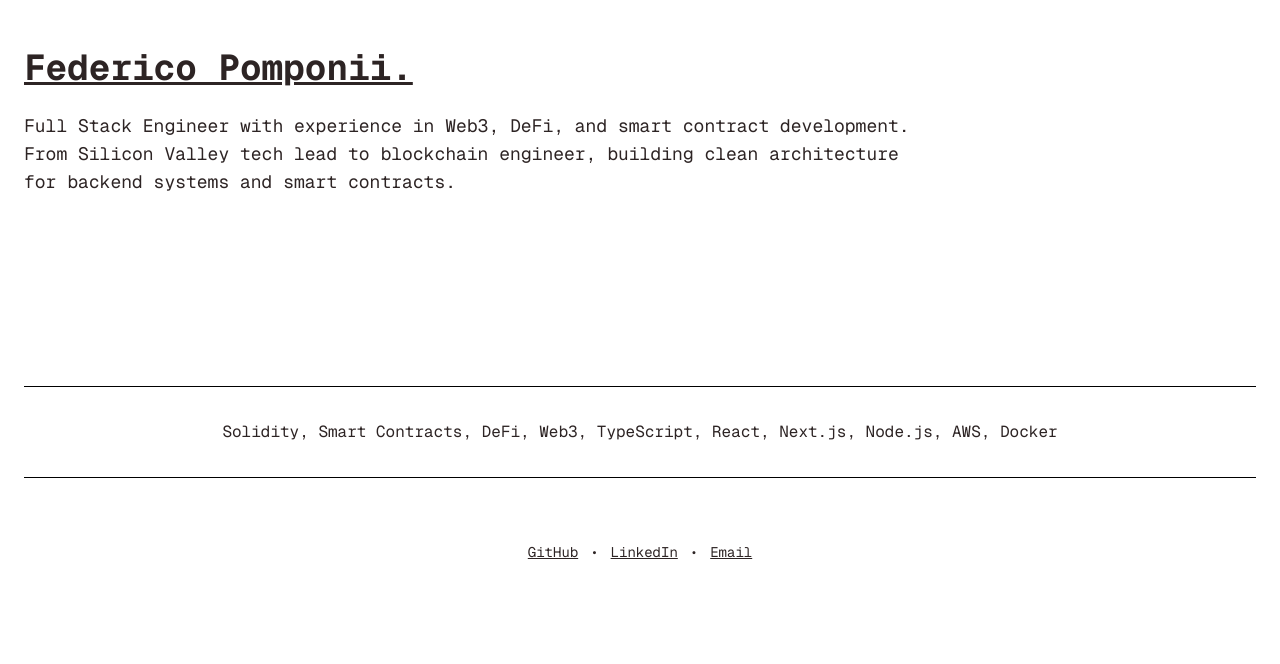
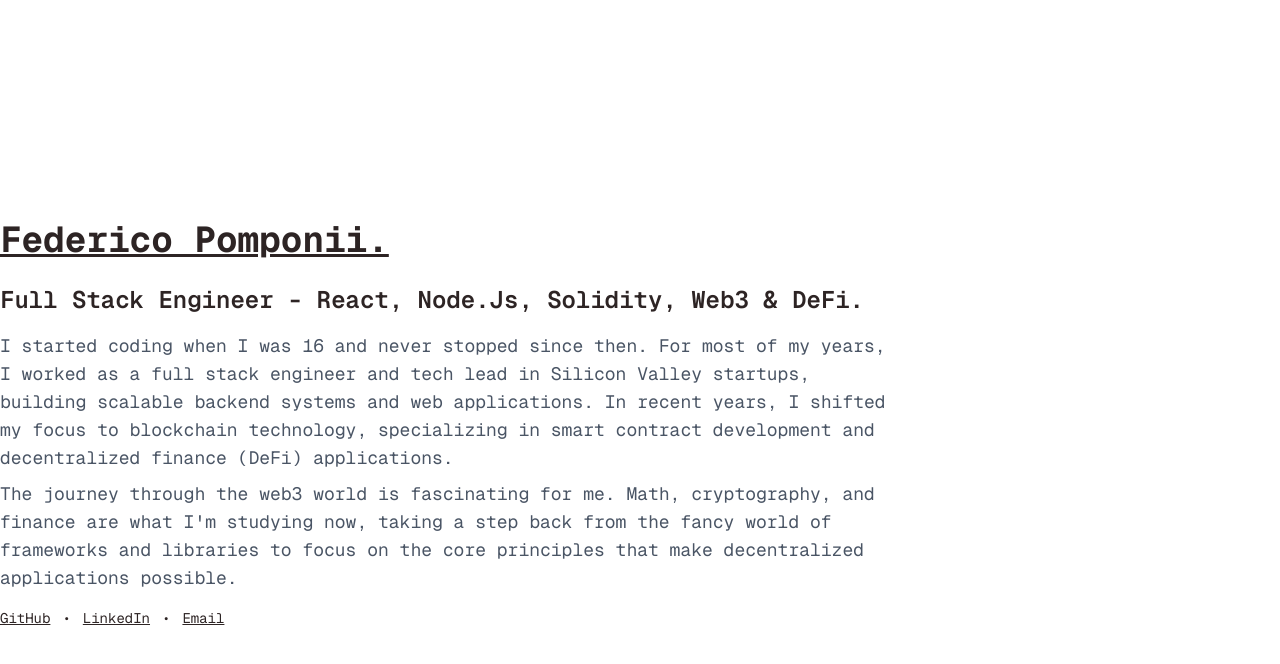
Before and after one commit to pmpwith2i/fpomponii.it, a Next.js app: page / in a window 1280 px wide. Shown: the top 664 px of the page. Built offline with nearby package versions, Linux system fonts and the light colour scheme.

Commit message:
changes to introduction

```diff
--- a/src/app/page.tsx
+++ b/src/app/page.tsx
@@ -2,82 +2,83 @@ export default function Home() {
   const jsonLd = {
     "@context": "https://schema.org",
     "@type": "Person",
-    "name": "Federico Pomponii",
-    "givenName": "Federico",
-    "familyName": "Pomponii",
-    "jobTitle": "Full Stack Engineer - Web3 & Smart Contracts",
-    "url": "https://fpomponii.it",
-    "image": "https://fpomponii.it/me.JPG",
-    "sameAs": [
+    name: "Federico Pomponii",
+    givenName: "Federico",
+    familyName: "Pomponii",
+    jobTitle: "Full Stack Engineer - Web3 & Smart Contracts",
+    url: "https://fpomponii.it",
+    image: "https://fpomponii.it/me.JPG",
+    sameAs: [
       "https://github.com/pmpwith2i",
-      "https://www.linkedin.com/in/federico-pomponii"
+      "https://www.linkedin.com/in/federico-pomponii",
     ],
-    "alumniOf": {
+    alumniOf: {
       "@type": "EducationalOrganization",
-      "name": "University of Bologna",
-      "url": "https://www.unibo.it"
+      name: "University of Bologna",
+      url: "https://www.unibo.it",
     },
-    "knowsAbout": [
+    knowsAbout: [
       {
         "@type": "Thing",
-        "name": "Solidity",
-        "description": "Smart contract programming language"
+        name: "Solidity",
+        description: "Smart contract programming language",
       },
       {
         "@type": "Thing",
-        "name": "Smart Contracts",
-        "description": "Blockchain-based self-executing contracts"
+        name: "Smart Contracts",
+        description: "Blockchain-based self-executing contracts",
       },
       {
         "@type": "Thing",
-        "name": "DeFi",
-        "description": "Decentralized Finance"
+        name: "DeFi",
+        description: "Decentralized Finance",
       },
       {
         "@type": "Thing",
-        "name": "Blockchain"
+        name: "Blockchain",
       },
       {
         "@type": "Thing",
-        "name": "Web3"
+        name: "Web3",
       },
       {
         "@type": "Thing",
-        "name": "TypeScript"
+        name: "TypeScript",
       },
       {
         "@type": "Thing",
-        "name": "React"
+        name: "React",
       },
       {
         "@type": "Thing",
-        "name": "Next.js"
+        name: "Next.js",
       },
       {
         "@type": "Thing",
-        "name": "Node.js"
+        name: "Node.js",
       },
       {
         "@type": "Thing",
-        "name": "AWS"
+        name: "AWS",
       },
       {
         "@type": "Thing",
-        "name": "Docker"
-      }
+        name: "Docker",
+      },
     ],
-    "description": "Full Stack Engineer with experience in Web3, DeFi, and smart contract development. From Silicon Valley tech lead to blockchain engineer, building clean architecture for backend systems and smart contracts.",
-    "email": "federico.pomponii@gmail.com",
-    "nationality": "Italian",
-    "knowsLanguage": ["English", "Italian"],
-    "hasOccupation": {
+    description:
+      "Full Stack Engineer with experience in Web3, DeFi, and smart contract development. From Silicon Valley tech lead to blockchain engineer, building clean architecture for backend systems and smart contracts.",
+    email: "federico.pomponii@gmail.com",
+    nationality: "Italian",
+    knowsLanguage: ["English", "Italian"],
+    hasOccupation: {
       "@type": "Occupation",
-      "name": "Full Stack Engineer",
-      "occupationLocation": {
+      name: "Full Stack Engineer",
+      occupationLocation: {
         "@type": "Country",
-        "name": "Italy"
+        name: "Italy",
       },
-      "skills": [
+      skills: [
         "Solidity",
         "Smart Contracts",
         "DeFi",
@@ -87,9 +88,9 @@ export default function Home() {
         "Next.js",
         "Node.js",
         "AWS",
-        "Docker"
-      ]
-    }
+        "Docker",
+      ],
+    },
   };
 
   return (
@@ -98,29 +99,27 @@ export default function Home() {
         type="application/ld+json"
         dangerouslySetInnerHTML={{ __html: JSON.stringify(jsonLd) }}
       />
-      <div className="relative z-10 min-h-screen flex flex-col w-screen">
-
-        {/* Main Content */}
-        <main className="mx-auto mb-12 w-full px-6 flex-1 flex flex-col w-full">
+      <div className="h-screen flex flex-col w-screen justify-center max-w-7xl mx-auto space-y-4">
         <div className="max-w-4xl">
-            <h1 className="text-4xl font-bold mt-12 mb-6 underline">Federico Pomponii.</h1>
+          <h1 className="text-4xl font-bold mt-12 mb-6 underline">
+            Federico Pomponii.
+          </h1>
+          <h2 className="text-2xl font-semibold mb-4">
+            Full Stack Engineer - React, Node.Js, Solidity, Web3 & DeFi.
+          </h2>
+          <div className="space-y-2 text-gray-600">
           <p className="text-lg">
-              Full Stack Engineer with experience in Web3, DeFi, and smart contract development. From Silicon Valley tech lead to blockchain engineer, building clean architecture for backend systems and smart contracts.
+            I started coding when I was 16 and never stopped since then. For most of my years, I worked as a full stack engineer and tech lead in Silicon Valley startups, building scalable backend systems and web applications. In recent years, I shifted my focus to blockchain technology, specializing in smart contract development and decentralized finance (DeFi) applications.
+          </p>
+          <p className="text-lg">
+            The journey through the web3 world is fascinating for me. Math, cryptography, and finance are what I'm studying now, taking a step back from the fancy world of frameworks and libraries to focus on the core principles that make decentralized applications possible.
           </p>
           </div>
+        </div>
 
-          <div className="flex-1 flex flex-col justify-center">
         <div>
-              {/* Technologies Section */}
-              <section className="border-y-1 border-black py-8 text-center w-full">
-                <p className="text-base leading-relaxed">
-                  Solidity, Smart Contracts, DeFi, Web3, TypeScript, React, Next.js, Node.js, AWS, Docker
-                </p>
-              </section>
-
           {/* Links Section */}
-              <section className="mt-16 text-center flex-1">
-                <div className="flex items-center justify-center gap-3 text-sm font-mono">
+          <div className="flex items-center justify-start gap-3 text-sm font-mono">
             <a
               href="https://github.com/pmpwith2i"
               target="_blank"
@@ -146,11 +145,7 @@ export default function Home() {
               Email
             </a>
           </div>
-              </section>
         </div>
-          </div>
-
-        </main>
       </div>
     </>
   );
```
Lines whose indentation alone changed are shown as unchanged.
